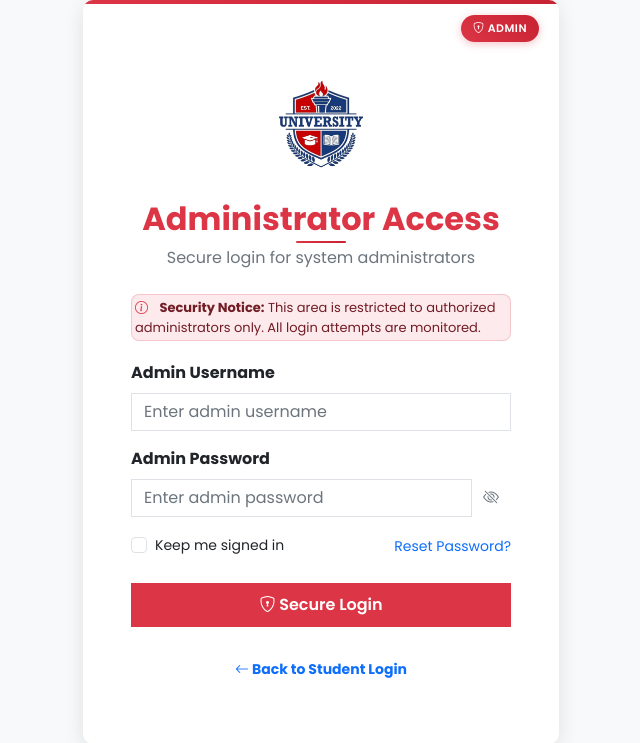
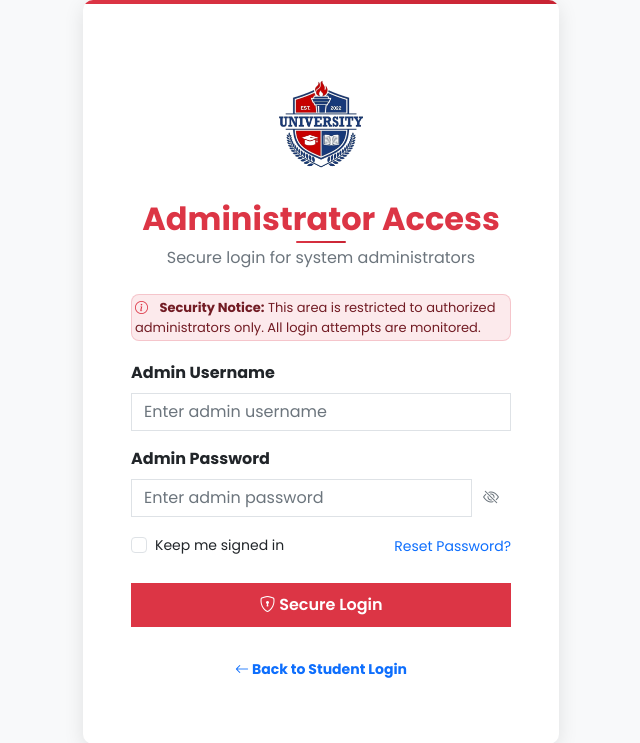
Before and after one commit to steve-ongera/University-ERP-System, a Django app: page /admin-login/ in a window 1280 px wide. Shown: the top 743 px of the page, without its empty margins (319-959 px from the left). Run offline with Django 5.2, Linux system fonts and the light colour scheme; some libraries are stand-ins or nearby versions.

Commit message:
updates on admin-login

```diff
--- a/templates/admin/admin_login.html
+++ b/templates/admin/admin_login.html
@@ -181,9 +181,7 @@
         <div class="row justify-content-center align-items-center">
             <div class="col-lg-5 col-md-6">
                 <div class="card login-card">
-                    <div class="admin-badge">
-                        <i class="bi bi-shield-lock"></i> Admin
-                    </div>
+
 
                     <div class="row mt-3" style="margin-top: 1rem; margin-right: 2rem; margin-left: 2rem">
                         <div class="col-md-12" style="width: 100%;">
```
